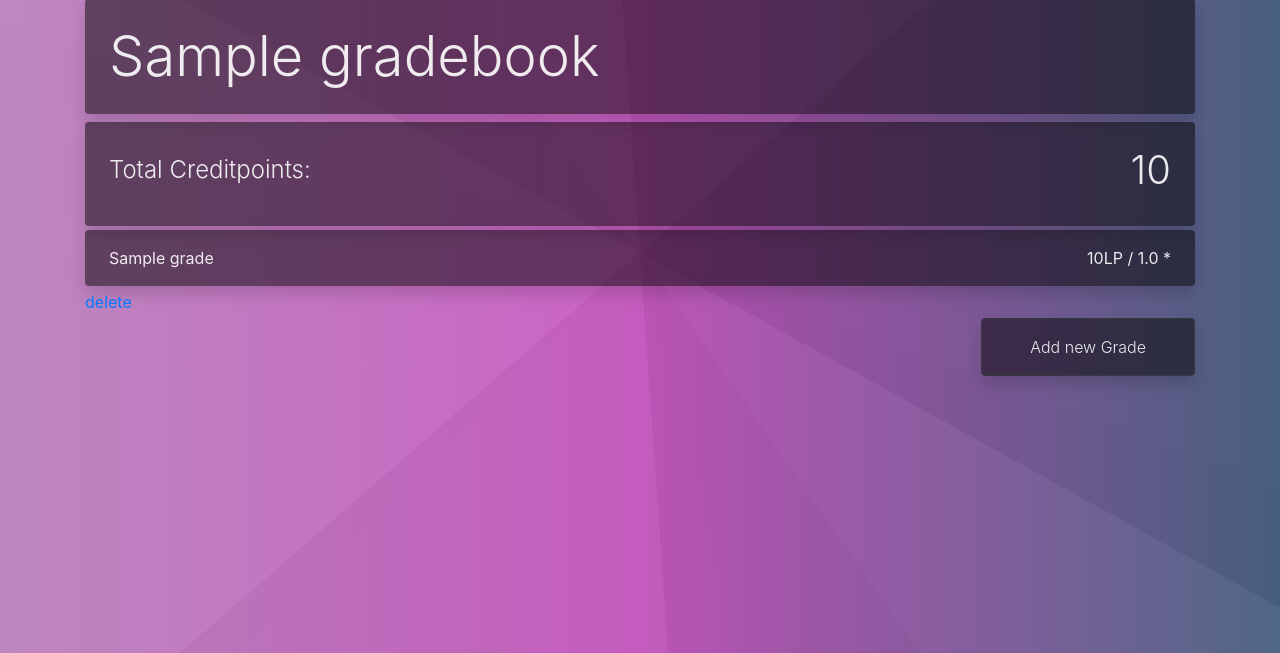
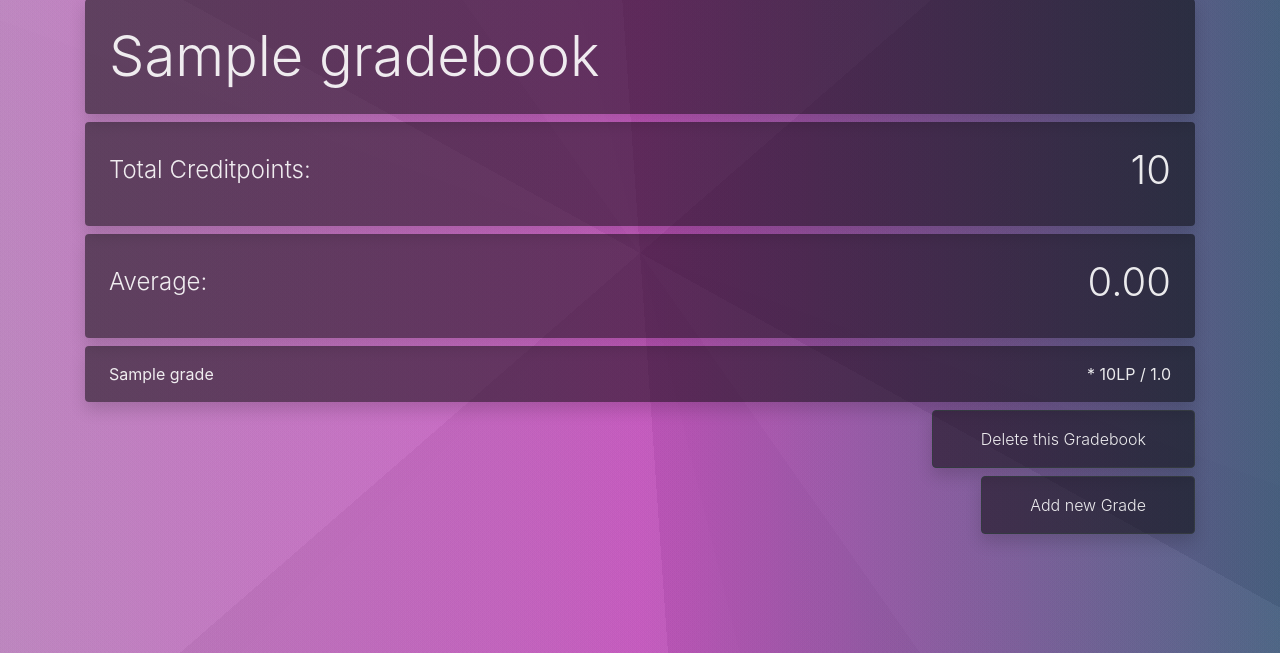
Before and after one commit to DenizScholz/uni_grades, a Django app: page /gradebook/1/ in a window 1280 px wide. Shown: the part 147-800 px from the top of the page. Run offline with Django 3.2, Linux system fonts and the light colour scheme; a user stored in the database is signed in; tables that the repository leaves empty hold one stand-in row (values such as "Sample post"); some libraries are stand-ins or nearby versions.

Commit message:
stuff fixed

```diff
--- a/grade_project/grade_app/models.py
+++ b/grade_project/grade_app/models.py
@@ -15,9 +15,14 @@ class Gradebook(models.Model):
         if not grades:
             return 0
         result = 0
-        for g in grades:
-            result += g.value
-        return result/len(grades)
+        sum_lp = 0
+        for grade in grades:
+            if grade.weighted:
+                sum_lp += grade.creditpoints
+                result += grade.value * grade.creditpoints
+        if sum_lp == 0:
+            return 0
+        return result/sum_lp
 
     def getGrades(self):
         return Grade.objects.filter(gradebook=self)
--- a/grade_project/grade_app/templates/grade_app/gradebook.html
+++ b/grade_project/grade_app/templates/grade_app/gradebook.html
@@ -11,7 +11,8 @@
 <div class="grade-container-dark rounded shadow">
     <h1 class="display-4 grade-font-white p-4">{{ gradebook.title }}</h1>
 </div>
-<div class="grade-container-dark rounded shadow">
+
+<div class="grade-container-dark rounded shadow my-2">
     <div class="row align-items-center">
         <div class="col">
             <h4 class=" grade-font-white font-weight-light p-4">Total Creditpoints:</h4>
@@ -23,18 +24,39 @@
     </div>
 </div>
 
+<div class="grade-container-dark rounded shadow my-2">
+    <div class="row align-items-center">
+        <div class="col">
+            <h4 class=" grade-font-white font-weight-light p-4">Average:</h4>
+        </div>
+        <div class="col">
+            <h1 class=" grade-font-white p-4 font-weight-light text-right">{{ gradebook.average_grade|floatformat:2 }}
+            </h1>
+        </div>
+
+    </div>
+</div>
+
 <!-- Grade List -->
 {% for grade in grades %}
 <a href="{% url 'gradebook' pk=gradebook.pk %}" style="text-decoration: none !important">
     <div class="my-1 py-3 px-4 grade-font-white grade-container-dark rounded shadow">
         {{ grade.title }}
-        <div class="float-right"> {{ grade.creditpoints }}LP / {{ grade.value }}{% if not grade.weighted %} *{% endif %}</div>
+        <div class="float-right">{% if not grade.weighted %}* {% endif %}{{ grade.creditpoints }}LP / {{ grade.value }}
+        </div>
     </div>
 </a>
-<a href="{% url 'grade-delete' pk=grade.pk %}">delete</a>
 {% endfor %}
 
+<!-- Delete this Gradebook Button -->
+<div class="text-right">
+    <a href="{% url 'gradebook-delete' pk=gradebook.pk %}"
+        class="btn btn-dark my-1 py-3 px-5 grade-font-white grade-container-dark rounded shadow font-weight-light">
+        Delete this Gradebook
+    </a>
+</div>
 
+<!-- New Grade Button -->
 <div class="text-right">
     <button class="btn btn-dark my-1 py-3 px-5 grade-font-white grade-container-dark rounded shadow font-weight-light"
         onclick="toggleGradeForm()">
--- a/grade_project/grade_app/templates/grade_app/home.html
+++ b/grade_project/grade_app/templates/grade_app/home.html
@@ -99,7 +99,8 @@
                 <div class="grade-font-white font-weight-light text-sm-right p-0">{{ grade.creditpoints }}LP</div>
             </div>
             <div class="col-sm-2 p-0">
-                <div class="grade-font-white font-weight-light text-sm-right p-0">{{ grade.value }}</div>
+                <div class="grade-font-white font-weight-light text-sm-right p-0">{% if not grade.weighted %}*
+                    {% endif %}{{ grade.value }}</div>
             </div>
         </div>
         {% endfor %}
--- a/grade_project/grade_app/urls.py
+++ b/grade_project/grade_app/urls.py
@@ -1,11 +1,13 @@
 from django.urls import path, include
-from .views import Home, About, GradebookView, SignUp, GradebookCreate, GradeDelete
+from .views import Home, About, GradebookView, SignUp, GradebookCreate, GradeDelete, GradebookDelete
 
 urlpatterns = [
     path('', Home.as_view(), name='home'),
     path('about/', About.as_view(), name='about'),
     path('grade/<int:pk>/delete/', GradeDelete.as_view(), name='grade-delete'),
     path('gradebook/<int:pk>/', GradebookView.as_view(), name='gradebook'),
+    path('gradebook/<int:pk>/delete/',
+         GradebookDelete.as_view(), name='gradebook-delete'),
     path('gradebook/create/', GradebookCreate.as_view(), name='gradebook-create'),
     path('accounts/', include('django.contrib.auth.urls')),
     path('signup/', SignUp.as_view(), name='signup'),
--- a/grade_project/grade_app/views.py
+++ b/grade_project/grade_app/views.py
@@ -88,3 +88,14 @@ class GradebookCreate(View):
             gradebook.owner = request.user
             gradebook.save()
         return redirect('home')
+
+
+@method_decorator(login_required, name='dispatch')
+class GradebookDelete(View):
+    def get(self, request, pk):
+        gradebook = get_object_or_404(Gradebook, pk=pk)
+        if request.user == gradebook.owner:
+            gradebook.delete()
+            return redirect('home')
+        else:
+            raise Http404("Not authorized")
```
Also changed, not shown: grade_project/grade_app/helpers.py (+5 -2 lines).
